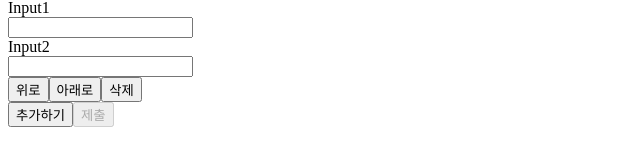
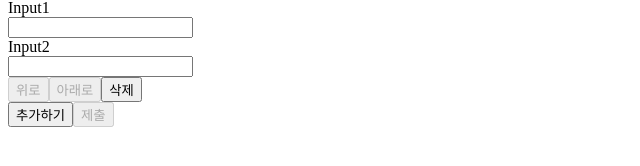
Before and after one commit to ocipap/codeLife, a React (Create React App) app in the folder mobx/: page /sortable-hook in a window 1280 px wide. Both pictures are taken after typing "Sample", "Sample" into the empty fields and a click on the button "추가하기". Shown: the part 334-500 px from the top of the page, without its empty margins (0-640 px from the left). Built offline with nearby package versions, Linux system fonts and the light colour scheme.

Commit message:
버튼 비활성화 추가

```diff
--- a/mobx/src/SortableHookForm/SortableItem.tsx
+++ b/mobx/src/SortableHookForm/SortableItem.tsx
@@ -12,6 +12,8 @@ type SortableItemProps = {
   onUp: () => void;
   onDown: () => void;
   onDelete: () => void;
+  isUpDisabled?: boolean;
+  isDownDisabled?: boolean;
 };
 
 export const SortableItem: React.FC<SortableItemProps> = ({
@@ -20,6 +22,8 @@ export const SortableItem: React.FC<SortableItemProps> = ({
   onUp,
   onDown,
   onDelete,
+  isUpDisabled,
+  isDownDisabled,
 }) => {
   const { control } = useFormContext();
 
@@ -38,10 +42,10 @@ export const SortableItem: React.FC<SortableItemProps> = ({
         field={'Input2'}
         rules={{ required: 'Required' }}
       />
-      <button type={'button'} onClick={onUp}>
+      <button type={'button'} onClick={onUp} disabled={isUpDisabled}>
         위로
       </button>
-      <button type={'button'} onClick={onDown}>
+      <button type={'button'} onClick={onDown} disabled={isDownDisabled}>
         아래로
       </button>
       <button type={'button'} onClick={onDelete}>
--- a/mobx/src/SortableHookForm/index.tsx
+++ b/mobx/src/SortableHookForm/index.tsx
@@ -77,6 +77,8 @@ const SortableHookForm = observer(() => {
                 onUp={() => handleSwap(index, index - 1)}
                 onDown={() => handleSwap(index, index + 1)}
                 onDelete={() => remove(index)}
+                isUpDisabled={index <= 0}
+                isDownDisabled={index >= fields.length - 1}
               />
             );
           })}
```
